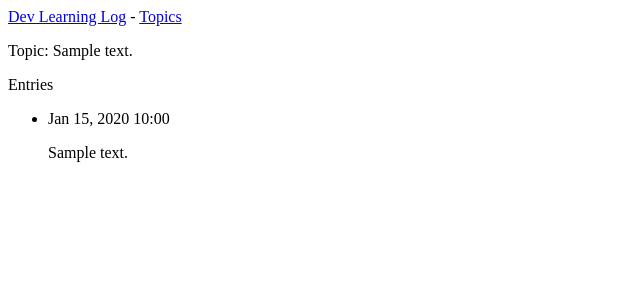
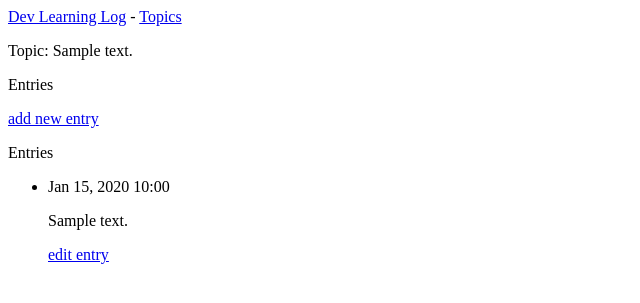
Before and after one commit to cretlaw/dev_learning_log, a Django app: page /topics/1/ in a window 1280 px wide. Shown: the top 303 px of the page, without its empty margins (0-640 px from the left). Run offline with Django 3.2, Linux system fonts and the light colour scheme; tables that the repository leaves empty hold one stand-in row (Sample ...).

Commit message:
implemented allowing user to enter topics, entries, and be able to edit

```diff
--- a/dev_learning_logs/templates/dev_learning_logs/topic.html
+++ b/dev_learning_logs/templates/dev_learning_logs/topic.html
@@ -3,12 +3,20 @@
 
 <p>Topic: {{topic}}</p>
 
+<p> Entries</p>
+<p>
+    <a href="{% url 'dev_learning_logs:new_entry' topic.id %}">add new entry</a>
+</p>
 <p>Entries</p>
 <ul>
     {% for entry in entries %}
     <li>
         <p>{{ entry.date_added|date:'M d, Y H:i'}}</p>
         <p>{{ entry.text|linebreaks}}</p>
+        <p>
+            <a href="{% url 'dev_learning_logs:edit_entry' entry.id %}">edit entry</a>
+
+        </p>
     </li>
     {% empty %}
     <li>
--- a/dev_learning_logs/templates/dev_learning_logs/topics.html
+++ b/dev_learning_logs/templates/dev_learning_logs/topics.html
@@ -14,4 +14,6 @@
     {% endfor %}
 </ul>
 
+<a href="{% url 'dev_learning_logs:new_topic' %}">Add a new topic:</a>
+
 {% endblock content %}
--- a/dev_learning_logs/urls.py
+++ b/dev_learning_logs/urls.py
@@ -7,5 +7,11 @@ urlpatterns = [
     path('', views.index, name='index'),
     path('topics/', views.topics, name='topics'),
     # Details page for a single topic
-    path('topics/<topic_id>/', views.topic, name='topic')
+    path('topics/<topic_id>/', views.topic, name='topic'),
+    # Page for adding a new topic
+    path('new_topic/', views.new_topic, name='new_topic'),
+    # Page for adding a new entry
+    path('new_entry/<topic_id>/', views.new_entry, name='new_entry'),
+    # Page for editing an entry
+    path('edit_entry/<entry_id>/', views.edit_entry, name='edit_entry'),
 ]
--- a/dev_learning_logs/views.py
+++ b/dev_learning_logs/views.py
@@ -1,5 +1,9 @@
 from django.shortcuts import render
-from .models import Topic
+from django.http import HttpResponseRedirect
+from django.urls import reverse
+
+from .models import Topic, Entry
+from .forms import TopicForm, EntryForm
 # Create your views here.
 
 
@@ -21,3 +25,58 @@ def topic(request, topic_id):
     entries = topic.entry_set.order_by('-date_added')
     context = {'topic': topic, 'entries': entries}
     return render(request, 'dev_learning_logs/topic.html', context)
+
+
+def new_topic(request):
+    '''Add a new topic'''
+    if request.method != 'POST':
+        # No data submitted create a new blank form
+        form = TopicForm()
+    else:
+        # POST data submitted; process data
+        form = TopicForm(request.POST)
+        if form.is_valid():
+            form.save()
+            return HttpResponseRedirect(reverse('dev_learning_logs:topics'))
+
+    context = {'form': form}
+    return render(request, 'dev_learning_logs/new_topic.html', context)
+
+
+def new_entry(request, topic_id):
+    '''Add a new entry for a particular topic'''
+    topic = Topic.objects.get(id=topic_id)
+
+    if request.method != 'POST':
+        # No data was submitted; create a blank form
+        form = EntryForm()
+    else:
+        # POST data submitted; process data
+        form = EntryForm(data=request.POST)
+        if form.is_valid():
+            new_entry = form.save(commit=False)
+            new_entry.topic = topic
+            new_entry.save()
+            return HttpResponseRedirect(reverse('dev_learning_logs:topic', args=[topic_id]))
+
+    context = {'topic': topic, 'form': form}
+    return render(request, 'dev_learning_logs/new_entry.html', context)
+
+
+def edit_entry(request, entry_id):
+    '''Editing an existing entry'''
+    entry = Entry.objects.get(id=entry_id)
+    topic = entry.topic
+
+    if request.method != 'POST':
+        '''Edit an existing entry'''
+        #  Initial request; pre-fill form with the current entry
+        form = EntryForm(instance=entry)
+    else:
+        # POST data submitted; process data
+        form = EntryForm(instance=entry, data=request.POST)
+        if form.is_valid():
+            form.save()
+            return HttpResponseRedirect(reverse('dev_learning_logs:topic', args=[topic.id]))
+    context = {'entry': entry, 'topic': topic, 'form': form}
+    return render(request, 'dev_learning_logs/edit_entry.html', context)
```
Also changed, not shown: dev_learning_logs/forms.py (added, +17 -0 lines), dev_learning_logs/templates/dev_learning_logs/edit_entry.html (added, +13 -0 lines), dev_learning_logs/templates/dev_learning_logs/new_entry.html (added, +13 -0 lines), dev_learning_logs/templates/dev_learning_logs/new_topic.html (added, +11 -0 lines).
